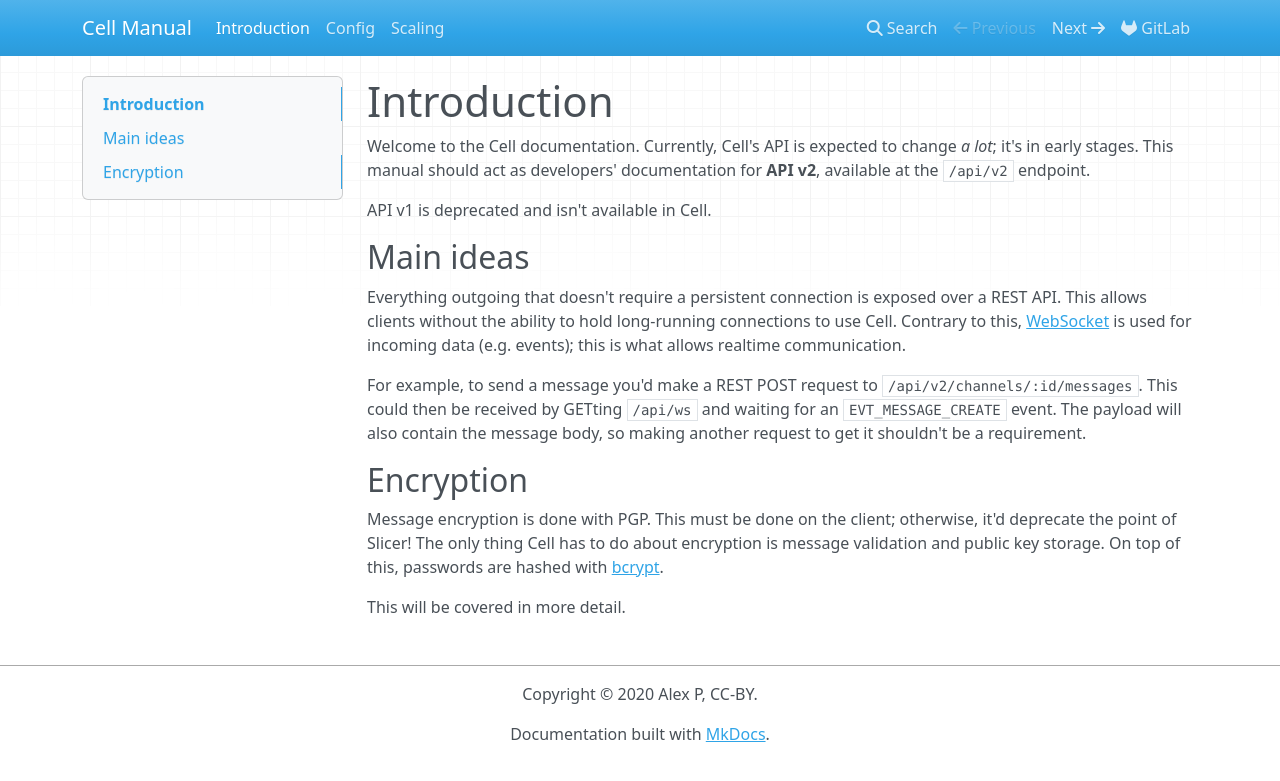
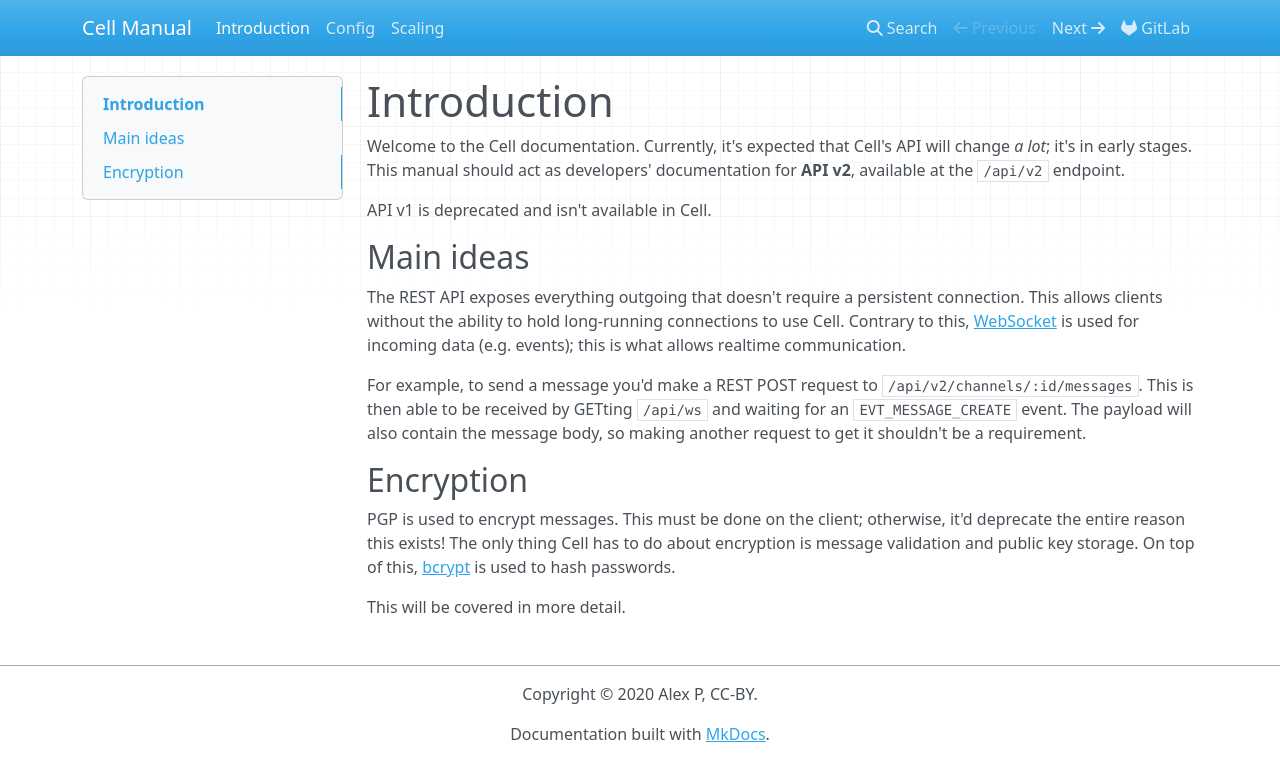
Before and after one commit to open-slicer/cell, an MkDocs documentation site: the page built from docs/index.md, in a window 1280 px wide. Shown: the top 781 px of the page. Built offline with MkDocs 1.6.1, drawn with Linux system fonts in a browser that asks for light colours; nearby versions of some CDN libraries.

Commit message:
docs: Don't use passive tone

```diff
--- a/docs/index.md
+++ b/docs/index.md
@@ -1,17 +1,17 @@
 # Introduction
 
-Welcome to the Cell documentation. Currently, Cell's API is expected to change _a lot_; it's in early stages. This manual should act as developers' documentation for **API v2**, available at the `/api/v2` endpoint.
+Welcome to the Cell documentation. Currently, it's expected that Cell's API will change _a lot_; it's in early stages. This manual should act as developers' documentation for **API v2**, available at the `/api/v2` endpoint.
 
 API v1 is deprecated and isn't available in Cell.
 
 ## Main ideas
 
-Everything outgoing that doesn't require a persistent connection is exposed over a REST API. This allows clients without the ability to hold long-running connections to use Cell. Contrary to this, [WebSocket](https://en.wikipedia.org/wiki/WebSocket) is used for incoming data (e.g. events); this is what allows realtime communication.
+The REST API exposes everything outgoing that doesn't require a persistent connection. This allows clients without the ability to hold long-running connections to use Cell. Contrary to this, [WebSocket](https://en.wikipedia.org/wiki/WebSocket) is used for incoming data (e.g. events); this is what allows realtime communication.
 
-For example, to send a message you'd make a REST POST request to `/api/v2/channels/:id/messages`. This could then be received by GETting `/api/ws` and waiting for an `EVT_MESSAGE_CREATE` event. The payload will also contain the message body, so making another request to get it shouldn't be a requirement.
+For example, to send a message you'd make a REST POST request to `/api/v2/channels/:id/messages`. This is then able to be received by GETting `/api/ws` and waiting for an `EVT_MESSAGE_CREATE` event. The payload will also contain the message body, so making another request to get it shouldn't be a requirement.
 
 ## Encryption
 
-Message encryption is done with PGP. This must be done on the client; otherwise, it'd deprecate the point of Slicer! The only thing Cell has to do about encryption is message validation and public key storage. On top of this, passwords are hashed with [bcrypt](https://en.wikipedia.org/wiki/Bcrypt).
+PGP is used to encrypt messages. This must be done on the client; otherwise, it'd deprecate the entire reason this exists! The only thing Cell has to do about encryption is message validation and public key storage. On top of this, [bcrypt](https://en.wikipedia.org/wiki/Bcrypt) is used to hash passwords.
 
 This will be covered in more detail.
```
